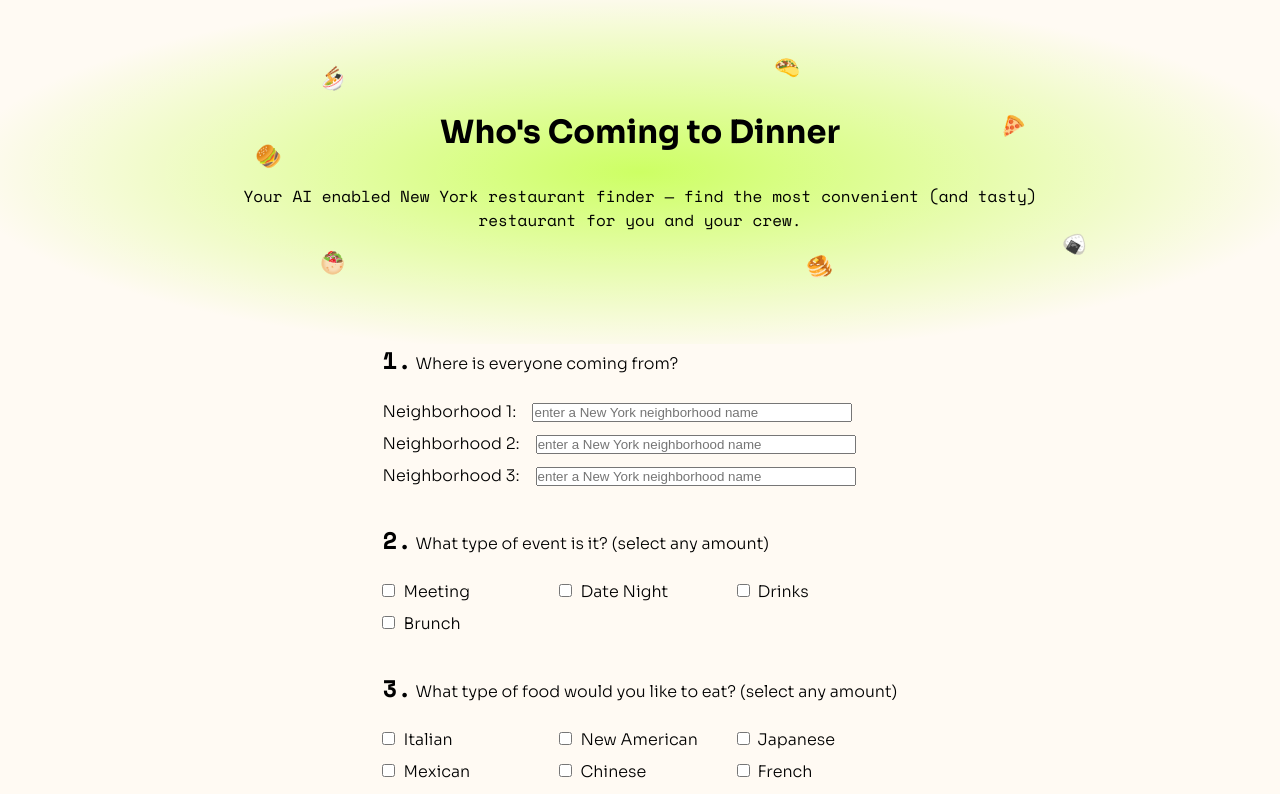
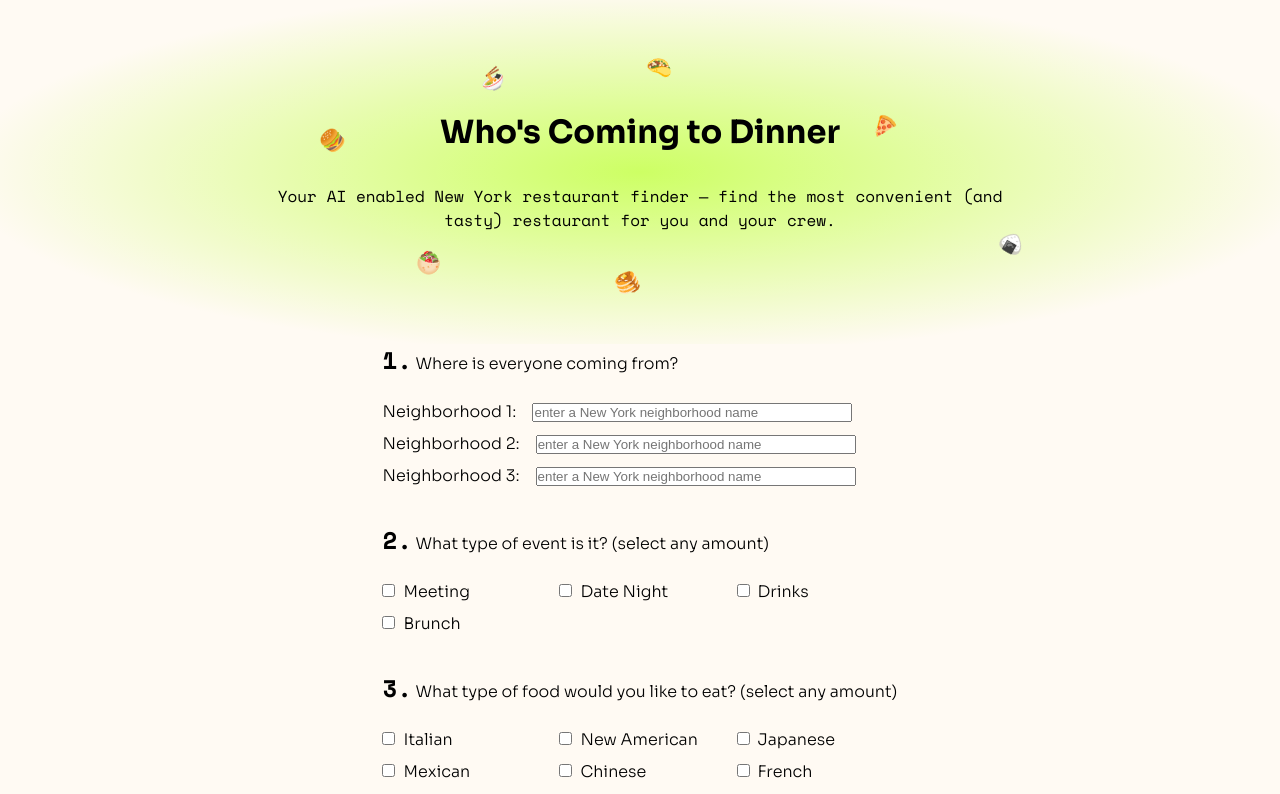
Before and after one commit to ajasinger/dinner-app, a Next.js app: page / in a window 1280 px wide. Shown: the top 794 px of the page. Built offline with nearby package versions, Linux system fonts and the light colour scheme.

Commit message:
update emoji position

```diff
--- a/styles/HeaderBlock.module.css
+++ b/styles/HeaderBlock.module.css
@@ -9,7 +9,7 @@
 .subtitle {
     font-size: 1em;
     font-weight: 400;
-    margin: 0 5rem;
+    margin: 0 10rem;
 }
 
 .title {
@@ -19,7 +19,7 @@
 .ramen {
     position: absolute;
     transform: rotate(-30deg);
-    left: 20rem;
+    left: 30rem;
     top: 4.25rem;
     font-size: 1.25em;
 }
@@ -27,7 +27,7 @@
 .taco {
     position: absolute;
     transform: rotate(55deg);
-    right: 30rem;
+    right: 38rem;
     top: 3.5rem;
     font-size: 1.25em;
 }
@@ -35,7 +35,7 @@
 .pizza {
     position: absolute;
     transform: rotate(65deg);
-    right: 16rem;
+    right: 24rem;
     top: 7rem;
     font-size: 1.25em;
 }
@@ -43,7 +43,7 @@
 .sushi {
     position: absolute;
     transform: rotate(30deg);
-    right: 12rem;
+    right: 16rem;
     bottom: 5.5rem;
     font-size: 1.25em;
 }
@@ -51,15 +51,15 @@
 .pancakes {
     position: absolute;
     transform: rotate(-30deg);
-    right: 28rem;
-    bottom: 4rem;
+    right: 40rem;
+    bottom: 3rem;
     font-size: 1.25em;
 }
 
 .pita {
     position: absolute;
     transform: rotate(45deg);
-    left: 20rem;
+    left: 26rem;
     bottom: 4.25rem;
     font-size: 1.25em;
 }
@@ -67,8 +67,8 @@
 .hamburger {
     position: absolute;
     transform: rotate(-45deg);
-    left: 16rem;
-    top: 9rem;
+    left: 20rem;
+    top: 8rem;
     font-size: 1.25em;
 }
 
@@ -194,65 +194,6 @@
 
 }
 
-@media (max-width: 955px) {
-    .ramen {
-        position: absolute;
-        transform: rotate(-30deg);
-        left: 15rem;
-        top: 4.25rem;
-        font-size: 1.25em;
-    }
-
-    .taco {
-        position: absolute;
-        transform: rotate(55deg);
-        right: 23rem;
-        top: 3.5rem;
-        font-size: 1.25em;
-    }
-
-    .pizza {
-        position: absolute;
-        transform: rotate(65deg);
-        right: 10rem;
-        top: 7rem;
-        font-size: 1.25em;
-    }
-
-    .sushi {
-        position: absolute;
-        transform: rotate(30deg);
-        right: 9rem;
-        bottom: 5.5rem;
-        font-size: 1.25em;
-    }
-
-    .pancakes {
-        position: absolute;
-        transform: rotate(-30deg);
-        right: 24rem;
-        bottom: 4rem;
-        font-size: 1.25em;
-    }
-
-    .pita {
-        position: absolute;
-        transform: rotate(45deg);
-        left: 13rem;
-        bottom: 4.25rem;
-        font-size: 1.25em;
-    }
-
-    .hamburger {
-        position: absolute;
-        transform: rotate(-45deg);
-        left: 10rem;
-        top: 9rem;
-        font-size: 1.25em;
-    }
-
-}
-
 @media (max-width: 480px) {
     .ramen {
         position: absolute;
```
